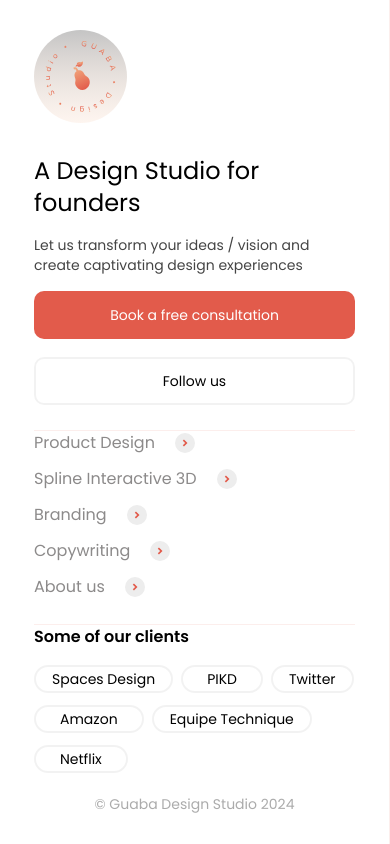
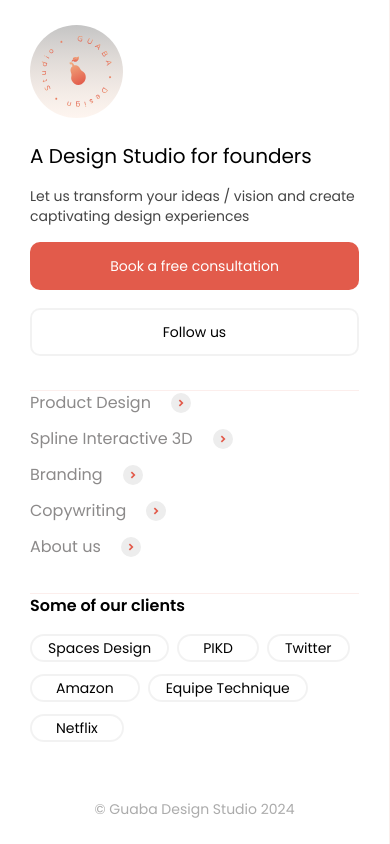
Before and after one commit to jola-blvhk/ojuolapebello, a Next.js app: page / in a window 390 px wide. Built offline with nearby package versions, Linux system fonts and the light colour scheme.

Commit message:
side bar

```diff
--- a/src/components/Sidebar/index.tsx
+++ b/src/components/Sidebar/index.tsx
@@ -27,7 +27,7 @@
 
   const year = new Date().getFullYear();
   return (
-    <div className="grid h-full justify-between  border-r border-secondary-orange-100/10  px-[34px] py-[30px]">
+    <div className="grid h-full justify-between  border-r border-secondary-orange-100/10 px-[30px] md:px-[34px] py-[25px] md:py-[30px]">
       <div className=" grid justify-between divide-y pb-4 space-y-6  divide-secondary-orange-100/10  h-full">
         <div>
           <Image
@@ -35,9 +35,9 @@
             alt="logo"
             width={93}
             height={93}
-            className="mb-8"
+            className="mb-6 md:mb-8"
           />
-          <h1 className="text-2xl  mb-4">A Design Studio for founders</h1>
+          <h1 className=" text-xl md:text-2xl  mb-4">A Design Studio for founders</h1>
           <p className="text-primary-black-90 mb-4 text-sm md:text-base">
             Let us transform your ideas / vision and create captivating design
             experiences
```
